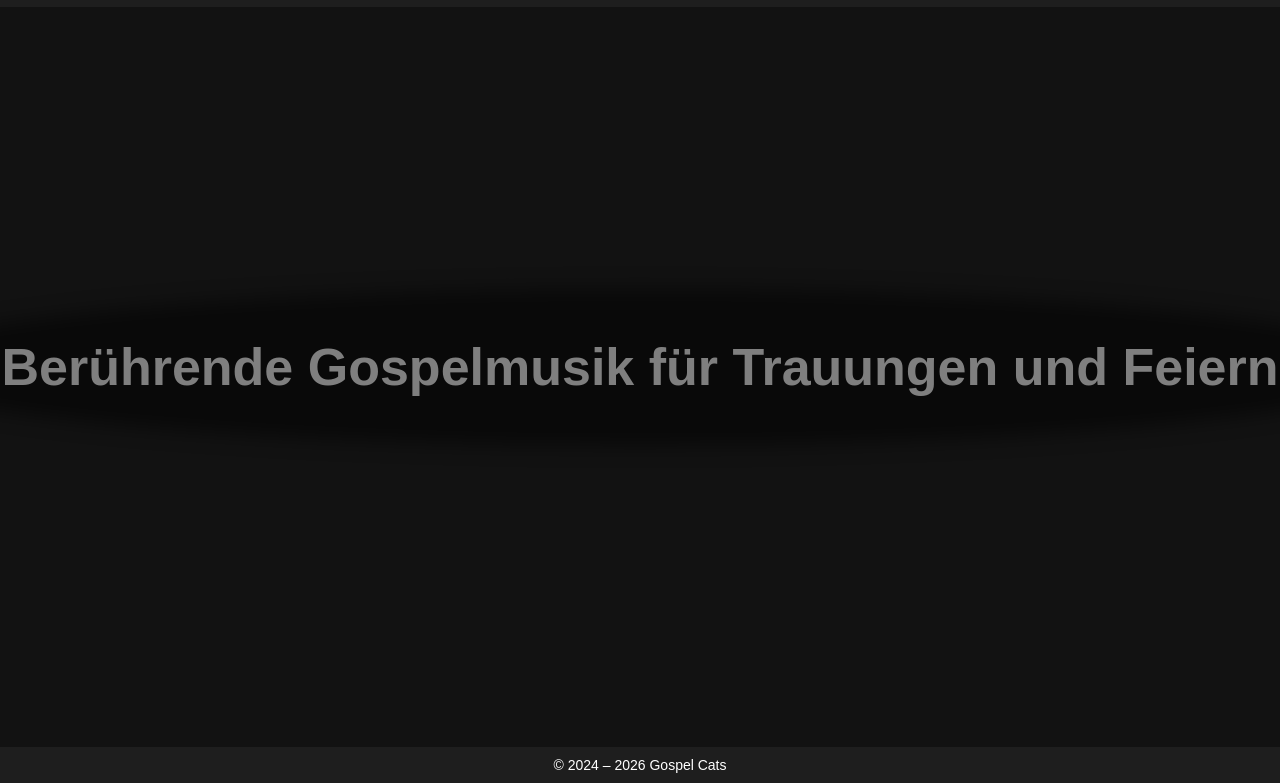
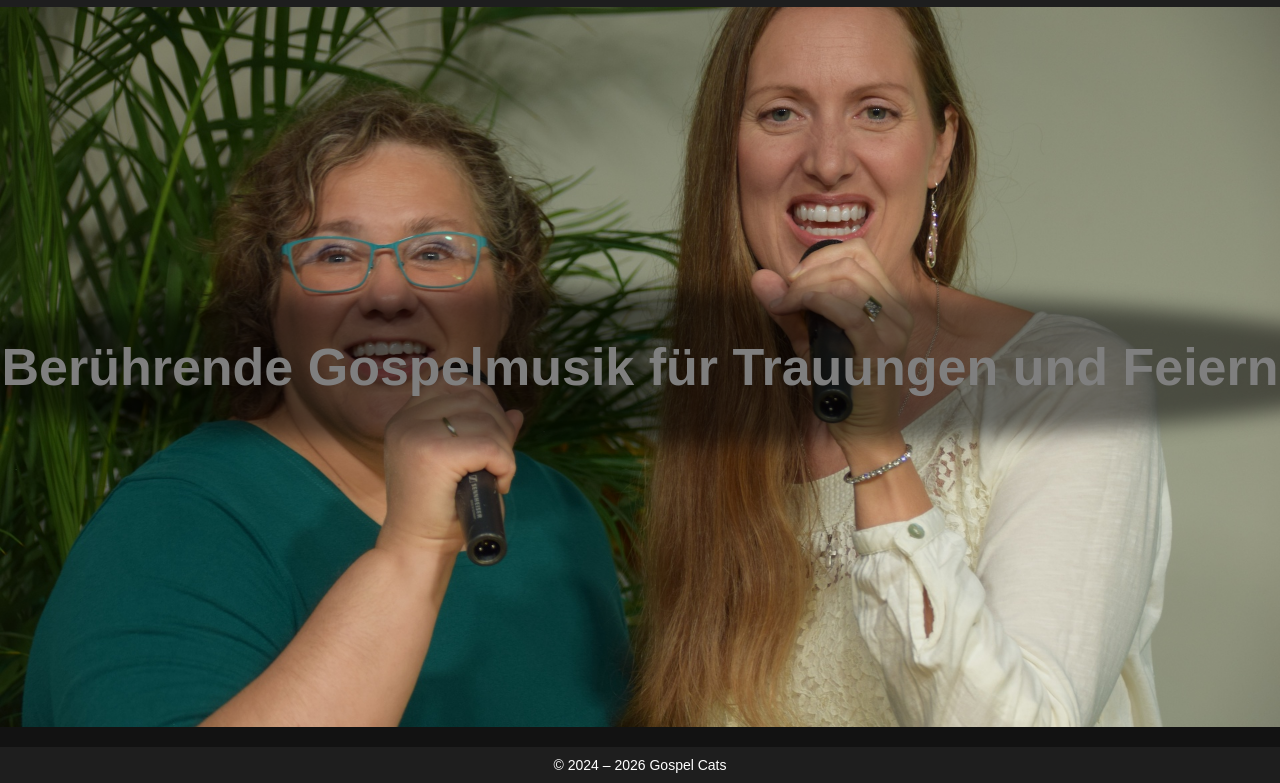
Before and after one commit to Pemodragon/gospelcatsWebpage, a plain HTML site: page index.html in a window 1280 px wide. Shown: the part 63-846 px from the top of the page. Drawn offline with Linux system fonts and the light colour scheme.

Commit message:
Update dark-mode.css

```diff
--- a/dark-mode.css
+++ b/dark-mode.css
@@ -128,7 +128,7 @@ img {
     position: relative;
     width: 100%;
     height: calc(100vh - 80px); /* Adjust 80px based on the height of your header and footer */
-    background-image: url('img/jpg.jpg'); /* Replace with the image path */
+    background-image: url('img/duo.jpg'); /* Replace with the image path */
     background-size: cover; /* Ensures the image covers the entire section */
     background-position: center; /* Keeps the image centered */
     display: flex;
```
